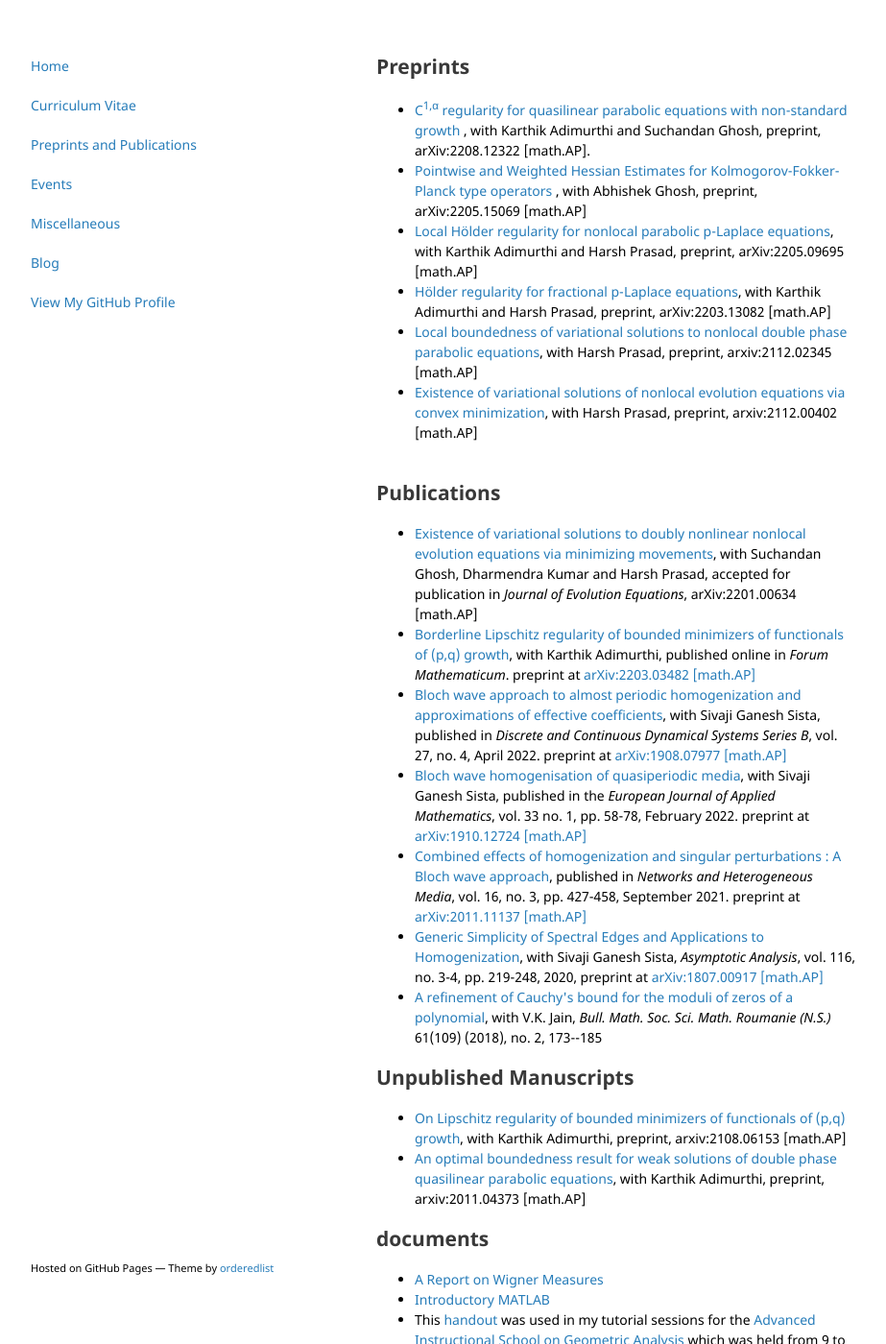
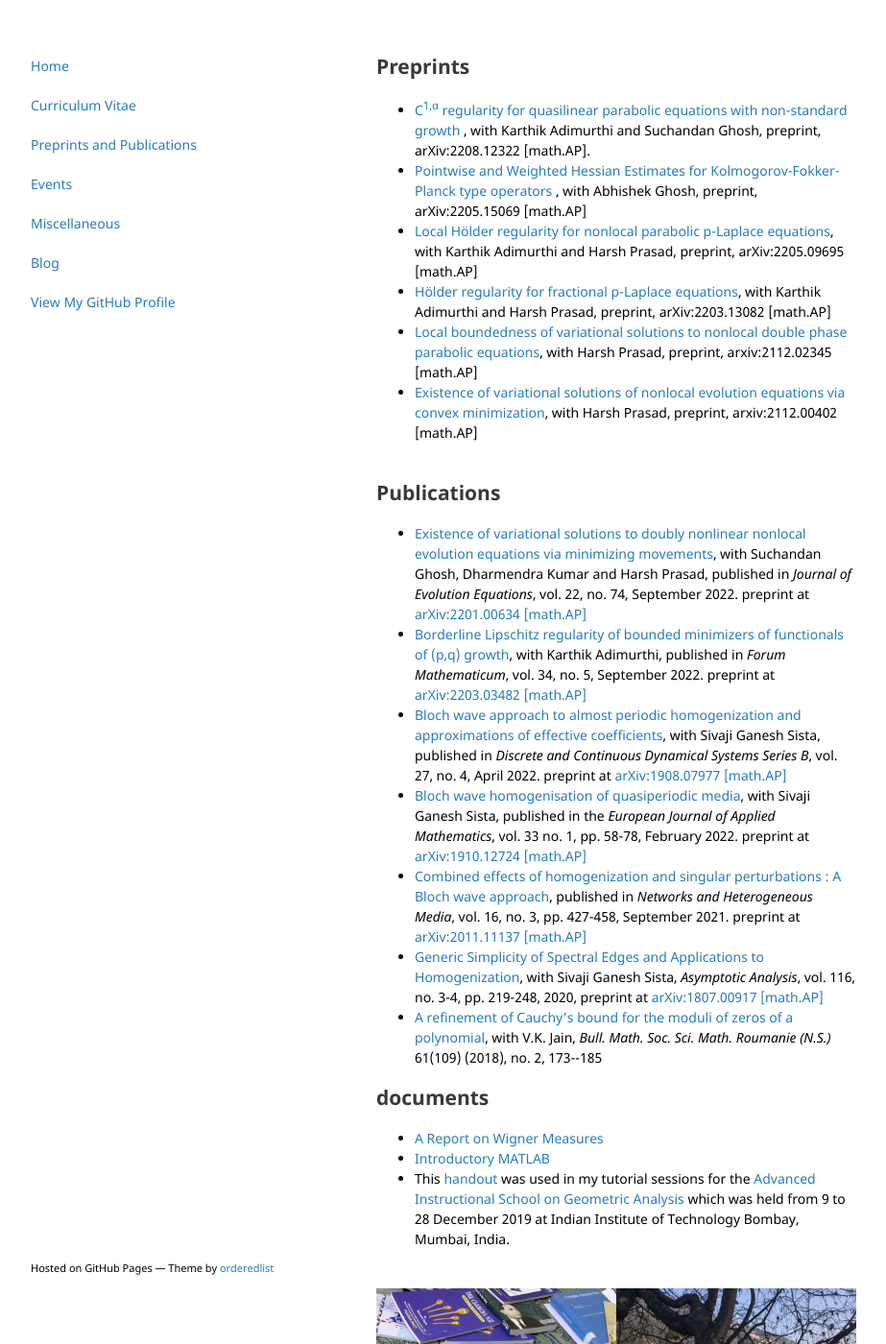
Before and after one commit to vivektewary/vivektewary.github.io, a Jekyll site: the page built from pubs.html, in a window 1280 px wide and 1400 px high. Shown: the whole window at 96% size, without its empty margins (178-1101 px from the left). Built offline with Jekyll 4.4.1, drawn with Linux system fonts in a browser that asks for light colours.

Commit message:
Update pubs.html

```diff
--- a/pubs.html
+++ b/pubs.html
@@ -15,18 +15,13 @@ title: Home
 <br>
 <h2>Publications</h2>
 <ul>
-<li><a href="https://arxiv.org/abs/2201.00634"style="text-decoration:none" target="_blank">Existence of variational solutions to doubly nonlinear nonlocal evolution equations via minimizing movements</a>, with Suchandan Ghosh, Dharmendra Kumar and Harsh Prasad, accepted for publication in <i>Journal of Evolution Equations</i>, arXiv:2201.00634 [math.AP]</li>
-<li><a href="https://doi.org/10.1515/forum-2022-0108"style="text-decoration:none" target="_blank">Borderline Lipschitz regularity of bounded minimizers of functionals of (p,q) growth</a>, with Karthik Adimurthi, published online in <i>Forum Mathematicum</i>. preprint at <a href="https://arxiv.org/abs/2203.03482" target="_blank"> arXiv:2203.03482 [math.AP]</a></li>
+<li><a href="https://doi.org/10.1007/s00028-022-00834-2"style="text-decoration:none" target="_blank">Existence of variational solutions to doubly nonlinear nonlocal evolution equations via minimizing movements</a>, with Suchandan Ghosh, Dharmendra Kumar and Harsh Prasad, published in <i>Journal of Evolution Equations</i>, vol. 22, no. 74, September 2022. preprint at <a href="https://arxiv.org/abs/2201.00634"style="text-decoration:none" target="_blank">arXiv:2201.00634 [math.AP]</a></li>
+<li><a href="https://doi.org/10.1515/forum-2022-0108"style="text-decoration:none" target="_blank">Borderline Lipschitz regularity of bounded minimizers of functionals of (p,q) growth</a>, with Karthik Adimurthi, published in <i>Forum Mathematicum</i>, vol. 34, no. 5, September 2022. preprint at <a href="https://arxiv.org/abs/2203.03482" target="_blank"> arXiv:2203.03482 [math.AP]</a></li>
 <li><a href="https://www.aimsciences.org/article/doi/10.3934/dcdsb.2021119" target="_blank">Bloch wave approach to almost periodic homogenization and approximations of effective coefficients</a>, with Sivaji Ganesh Sista, published in <i>Discrete and Continuous Dynamical Systems Series B</i>, vol. 27, no. 4, April 2022. preprint at <a href="https://arxiv.org/abs/1908.07977" target="_blank"> arXiv:1908.07977 [math.AP]</a></li>
 <li><a href="https://doi.org/10.1017/S0956792520000352"style="text-decoration:none" target="_blank"> Bloch wave homogenisation of quasiperiodic media</a>, with Sivaji Ganesh Sista, published in the <i>European Journal of Applied Mathematics</i>, vol. 33 no. 1, pp. 58-78, February 2022. preprint at <a href="https://arxiv.org/abs/1910.12724" target="_blank">arXiv:1910.12724 [math.AP]</a></li>
 <li><a href="https://www.aimsciences.org/article/doi/10.3934/nhm.2021012" target="_blank">Combined effects of homogenization and singular perturbations : A Bloch wave approach</a>, published in <i>Networks and Heterogeneous Media</i>, vol. 16, no. 3, pp. 427-458, September 2021. preprint at <a href="https://arxiv.org/abs/2011.11137"style="text-decoration:none" target="_blank">arXiv:2011.11137 [math.AP]</a></li>
 <li><a href="https://content.iospress.com/articles/asymptotic-analysis/asy191542"style="text-decoration:none" target="_blank"> Generic Simplicity of Spectral Edges and Applications to Homogenization</a>, with Sivaji Ganesh Sista, <i>Asymptotic Analysis</i>, vol. 116, no. 3-4, pp. 219-248, 2020, preprint at <a href="https://arxiv.org/abs/1807.00917"style="text-decoration:none" target="_blank"> arXiv:1807.00917 [math.AP]</a></li>
 <li><a href="https://www.jstor.org/stable/26497619"style="text-decoration:none" target="_blank"> A refinement of Cauchy's bound for the moduli of zeros of a polynomial</a>, with V.K. Jain, <i>Bull. Math. Soc. Sci. Math. Roumanie (N.S.)</i> 61(109) (2018), no. 2, 173--185</li>
-</ul>
-<h2>Unpublished Manuscripts</h2>
-<ul>
-<li><a href="https://arxiv.org/abs/2108.06153"style="text-decoration:none" target="_blank">On Lipschitz regularity of bounded minimizers of functionals of (p,q) growth</a>, with Karthik Adimurthi, preprint, arxiv:2108.06153 [math.AP]</li>
-<li><a href="https://arxiv.org/abs/2011.04373"style="text-decoration:none" target="_blank">An optimal boundedness result for weak solutions of double phase quasilinear parabolic equations</a>, with Karthik Adimurthi, preprint, arxiv:2011.04373 [math.AP]</li>
 </ul>
 <h2>{{ "Documents" | downcase }}</h2>
 <ul>
```
